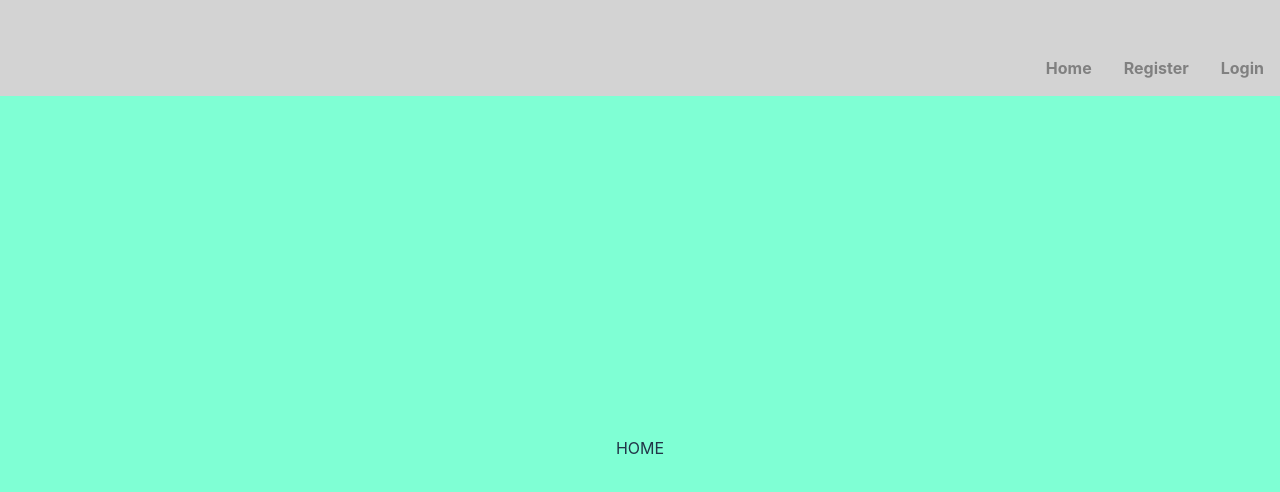
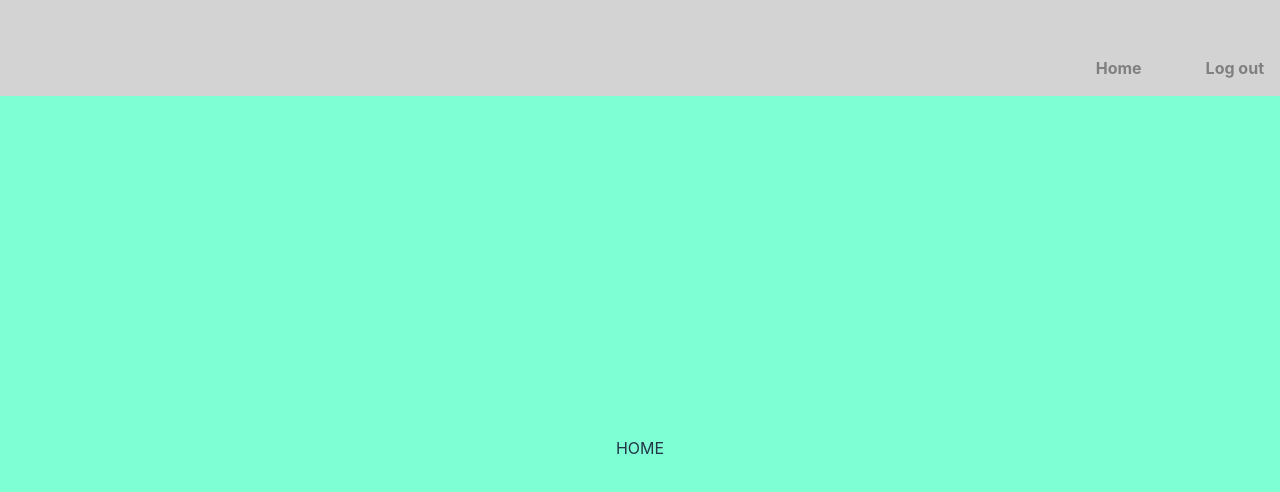
Before and after one commit to VictorBlasco5/Project-frontend-1, a React (Vite) app: page / in a window 1280 px wide. Shown: the top 492 px of the page. Built offline with nearby package versions, Linux system fonts and the light colour scheme; sample sign-in values are in the browser's storage.

Commit message:
feat: log out successfully created

```diff
--- a/src/App.jsx
+++ b/src/App.jsx
@@ -8,7 +8,6 @@ function App() {
 
   return (
     <>
-      <Header />
       <Body />
     </>
   )
--- a/src/common/Header/Header.css
+++ b/src/common/Header/Header.css
@@ -10,3 +10,8 @@
     align-items: flex-end;
 
 }
+
+.navBar {
+    display: flex;
+    flex-direction: row;
+}
--- a/src/common/Header/Header.jsx
+++ b/src/common/Header/Header.jsx
@@ -1,15 +1,36 @@
 import { Navigator } from "../Navigator/Navigator"
 import "./Header.css"
-
+import { useNavigate } from "react-router-dom"
 
 export const Header = () => {
+    const auth = JSON.parse(localStorage.getItem("auth"))
+    const navigate = useNavigate();
 
+    const logOut = () => {
+
+        localStorage.removeItem("auth")
+        navigate("/login");
+
+    }
 
     return (
         <div className="headerDesign">
             <Navigator title={"Home"} destination={"/"} />
-            <Navigator title={"Register"} destination={"/register"} />
-            <Navigator title={"Login"} destination={"/login"} />
+
+            {auth?.token ? (
+                <div className="navBar">
+                    <Navigator title={auth?.decoded?.firstName} destination={"/profile"} />
+                    <div
+                        onClick={logOut}> <Navigator title={"Log out"} destination={"/"} />
+                    </div>
+                </div>
+            ) : (
+                <div className="navBar">
+                    <Navigator title={"Register"} destination={"/register"} />
+                    <Navigator title={"Login"} destination={"/login"} />
+                </div>
+            )}
         </div>
     )
+
 }
--- a/src/pages/Home/Home.jsx
+++ b/src/pages/Home/Home.jsx
@@ -1,10 +1,14 @@
+import { Header } from "../../common/Header/Header";
 import "./Home.css";
 
 export const Home = () => {
 
     return (
-        <div className="homeDesign">
-            HOME
-        </div>
+        <>
+            <Header />
+            <div className="homeDesign">
+                HOME
+            </div>
+        </>
     )
 }
--- a/src/pages/Login/Login.jsx
+++ b/src/pages/Login/Login.jsx
@@ -6,6 +6,7 @@ import "./Login.css"
 import { LoginUser } from "../../services/apiCalls";
 import { useNavigate } from "react-router-dom";
 import { decodeToken } from "react-jwt"
+import { Header } from "../../common/Header/Header";
 
 export const Login = () => {
   const datosUser = JSON.parse(localStorage.getItem("auth"));
@@ -13,13 +14,13 @@ export const Login = () => {
   const [tokenStorage, setTokenStorage] = useState(datosUser?.token);
 
   const [accreditation, setAccreditation] = useState({
-        email:"",
-        password_hash:"",
+    email: "",
+    password_hash: "",
   })
 
   const [accreditationError, setAccreditationError] = useState({
-        emailError:"",
-        password_hashError:"",
+    emailError: "",
+    password_hashError: "",
   })
 
   const [msgError, setMsgError] = useState("");
@@ -71,9 +72,9 @@ export const Login = () => {
 
       setMsgError(`Wellcome ${decoded.firstName}`)
 
-            setTimeout(()=>{
+      setTimeout(() => {
         navigate("/")
-            },1000)
+      }, 1000)
 
     } catch (error) {
       setMsgError(error.message);
@@ -81,6 +82,8 @@ export const Login = () => {
   };
 
   return (
+    <>
+      <Header />
       <div className="loginDesign">
         <CInput
           className={`inputDesign ${accreditationError.emailError !== "" ? "inputDesignError" : ""}`}
@@ -109,5 +112,6 @@ export const Login = () => {
         />
         <div className="error">{msgError}</div>
       </div>
+    </>
   )
 }
--- a/src/pages/Profile/Profile.jsx
+++ b/src/pages/Profile/Profile.jsx
@@ -3,10 +3,11 @@ import { useNavigate } from "react-router";
 import "./Profile.css";
 import { GetProfile } from "../../services/apiCalls";
 import { CInput } from "../../common/CInput/CInput";
+import { Header } from "../../common/Header/Header";
 
-const datosUser = JSON.parse(localStorage.getItem("auth"))
 
 export const Profile = () => {
+    const datosUser = JSON.parse(localStorage.getItem("auth"))
     const navigate = useNavigate()
     const [tokenStorage, setTokenStorage] = useState(datosUser?.token)
     const [loadedData, setLoadedData] = useState(false)
@@ -60,13 +61,16 @@ export const Profile = () => {
             }
         }
 
-        if(!loadedData){
+        if (!loadedData) {
             getUserProfile()
         }
 
     }, [user])
 
-    return <div className='profileDesign'>
+    return (
+        <>
+            <Header />
+            <div className='profileDesign'>
                 {
                     !loadedData
                         ? (<div>LOADING</div>)
@@ -105,5 +109,7 @@ export const Profile = () => {
                 }
 
             </div>
+        </>
+    )
 
 }
--- a/src/pages/Register/Register.jsx
+++ b/src/pages/Register/Register.jsx
@@ -5,6 +5,7 @@ import { CButton } from "../../common/CButton/CButton";
 import { RegisterUser } from "../../services/apiCalls";
 import { validation } from "../../utils/functions";
 import { useNavigate } from "react-router-dom";
+import { Header } from "../../common/Header/Header";
 
 
 export const Register = () => {
@@ -43,7 +44,7 @@ export const Register = () => {
 
         setUserError((prevState) => ({
             ...prevState,
-            [e.target.name + "Error"] : error,
+            [e.target.name + "Error"]: error,
         }))
     }
 
@@ -64,9 +65,9 @@ export const Register = () => {
             console.log(fetched);
             setMsgError(fetched.message)
 
-            setTimeout(()=>{
+            setTimeout(() => {
                 navigate("/")
-            },1200)
+            }, 1200)
 
         } catch (error) {
             setMsgError(error.message);
@@ -75,6 +76,8 @@ export const Register = () => {
 
 
     return (
+        <>
+            <Header />
             <div className="registerDesign">
 
                 <CInput
@@ -124,5 +127,6 @@ export const Register = () => {
                 />
                 <div className="error">{msgError} </ div>
             </div>
+        </>
     )
 }
```
Lines whose indentation alone changed are shown as unchanged.
